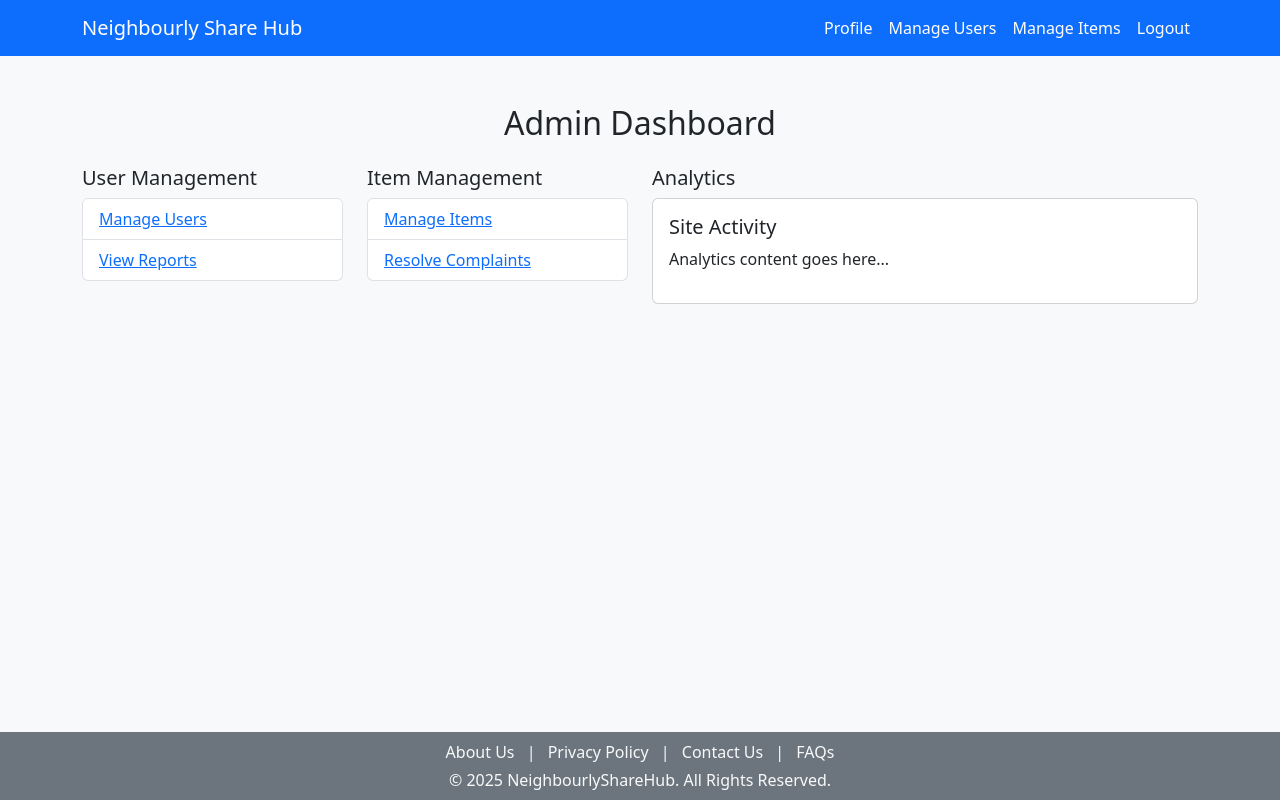
After one commit to SreeragSreekanth/neighbourlysharehub, a Django app: page /admindash/ in a window 1280 px wide. The commit adds this page. Run offline with Django 5.2, Linux system fonts and the light colour scheme.

Commit message:
added authenthication based on roles

```diff
--- a/userauth/models.py
+++ b/userauth/models.py
@@ -4,6 +4,7 @@ from django.contrib.auth.models import AbstractUser
 
 class Register(AbstractUser):
     ROLE_CHOICES = [
+        ('admin','Admin'),
         ('user', 'User'),
         ('valuator', 'Valuator'),
     ]
--- /dev/null
+++ b/userauth/templates/admin.html
@@ -0,0 +1,39 @@
+{% extends 'layout.html' %}
+
+{% block title %}
+    Admin Dashboard
+{% endblock %}
+
+{% block content %}
+<div class="container mt-5">
+    <h2 class="text-center mb-4">Admin Dashboard</h2>
+
+    <!-- Admin Dashboard Content -->
+    <div class="row">
+        <div class="col-md-3">
+            <h5>User Management</h5>
+            <ul class="list-group">
+                <li class="list-group-item"><a href="/admin/users">Manage Users</a></li>
+                <li class="list-group-item"><a href="/admin/reports">View Reports</a></li>
+            </ul>
+        </div>
+        <div class="col-md-3">
+            <h5>Item Management</h5>
+            <ul class="list-group">
+                <li class="list-group-item"><a href="/admin/items">Manage Items</a></li>
+                <li class="list-group-item"><a href="/admin/complaints">Resolve Complaints</a></li>
+            </ul>
+        </div>
+        <div class="col-md-6">
+            <h5>Analytics</h5>
+            <!-- Place for Admin analytics or graphs -->
+            <div class="card">
+                <div class="card-body">
+                    <h5 class="card-title">Site Activity</h5>
+                    <p>Analytics content goes here...</p>
+                </div>
+            </div>
+        </div>
+    </div>
+</div>
+{% endblock %}
--- a/userauth/templates/layout.html
+++ b/userauth/templates/layout.html
@@ -18,9 +18,23 @@
     <!-- Navbar for Login and Signup -->
     <nav class="navbar navbar-expand-lg navbar-light bg-primary">
         <div class="container">
+            <!-- Center the brand name -->
+            <a class="navbar-brand mx-auto text-white" href="#">Neighbourly Share Hub</a>
+        </div>
+    </nav>
+
+    {% elif page_name == 'home' or page_name == 'about' %}
+    <nav class="navbar navbar-expand-lg navbar-light bg-primary">
+        <div class="container">
             <a class="navbar-brand text-white" href="#">Neighbourly Share Hub</a>
             <div class="collapse navbar-collapse">
                 <ul class="navbar-nav ms-auto">
+                    <li class="nav-item">
+                        <a class="nav-link text-white" href="/">Home</a>
+                    </li>
+                    <li class="nav-item">
+                        <a class="nav-link text-white" href="/about/">About</a>
+                    </li>
                     <li class="nav-item">
                         <a class="nav-link text-white" href="/login/">Login</a>
                     </li>
@@ -31,30 +45,84 @@
             </div>
         </div>
     </nav>
-    {% else %}
-    <!-- Navbar for Home -->
+    {% elif page_name == 'admin' %}
     <nav class="navbar navbar-expand-lg navbar-light bg-primary">
         <div class="container">
-            <a class="navbar-brand text-white" href="#">Neighbourly Share Hub</a>
-            <div class="collapse navbar-collapse">
+            <a class="navbar-brand mx-auto text-white" href="#">Neighbourly Share Hub</a>
+            <button class="navbar-toggler" type="button" data-bs-toggle="collapse" data-bs-target="#navbarNav" aria-controls="navbarNav" aria-expanded="false" aria-label="Toggle navigation">
+                <span class="navbar-toggler-icon"></span>
+            </button>
+            <div class="collapse navbar-collapse" id="navbarNav">
                 <ul class="navbar-nav ms-auto">
                     <li class="nav-item">
-                        <a class="nav-link text-white" href="/explore">Explore</a>
+                        <a class="nav-link text-white" href="/admindash/">Profile</a>
                     </li>
                     <li class="nav-item">
-                        <a class="nav-link text-white" href="/profile">Profile</a>
+                        <a class="nav-link text-white" href="/admindash/users">Manage Users</a>
                     </li>
                     <li class="nav-item">
-                        <a class="nav-link text-white" href="/about/">About</a>
+                        <a class="nav-link text-white" href="/admindash/items">Manage Items</a>
                     </li>
-                </li>
-                <li class="nav-item">
-                    <a class="nav-link text-white" href="/login/">Logout</a>
-                </li>
+                    <li class="nav-item">
+                        <a class="nav-link text-white" href="/login/">Logout</a>
+                    </li>
                 </ul>
             </div>
         </div>
     </nav>
+
+    {% elif page_name == 'user' %}
+        <nav class="navbar navbar-expand-lg navbar-light bg-primary">
+            <div class="container">
+                <a class="navbar-brand mx-auto text-white" href="#">Neighbourly Share Hub</a>
+                <button class="navbar-toggler" type="button" data-bs-toggle="collapse" data-bs-target="#navbarNav" aria-controls="navbarNav" aria-expanded="false" aria-label="Toggle navigation">
+                    <span class="navbar-toggler-icon"></span>
+                </button>
+                <div class="collapse navbar-collapse" id="navbarNav">
+                    <ul class="navbar-nav ms-auto">
+                        <li class="nav-item">
+                            <a class="nav-link text-white" href="/user/">Profile</a>
+                        </li>
+                        <li class="nav-item">
+                            <a class="nav-link text-white" href="/explore">Explore</a>
+                        </li>
+                        <li class="nav-item">
+                            <a class="nav-link text-white" href="/login/">Logout</a>
+                        </li>
+                    </ul>
+                </div>
+            </div>
+        </nav>
+
+    {% elif page_name == 'valuator' %}
+        <nav class="navbar navbar-expand-lg navbar-light bg-primary">
+            <div class="container">
+                <!-- Center the brand name -->
+                <a class="navbar-brand mx-auto text-white" href="#">Neighbourly Share Hub</a>
+                <button class="navbar-toggler" type="button" data-bs-toggle="collapse" data-bs-target="#navbarNav" aria-controls="navbarNav" aria-expanded="false" aria-label="Toggle navigation">
+                    <span class="navbar-toggler-icon"></span>
+                </button>
+                <div class="collapse navbar-collapse" id="navbarNav">
+                    <ul class="navbar-nav ms-auto">
+                        <!-- Links for Valuator Dashboard -->
+                        <li class="nav-item">
+                            <a class="nav-link text-white" href="/valuator/">Profile</a>
+                        </li>
+                        <li class="nav-item">
+                            <a class="nav-link text-white" href="/valuator/categories">Manage Categories</a>
+                        </li>
+                        <li class="nav-item">
+                            <a class="nav-link text-white" href="/valuator/complaints">Resolve Complaints</a>
+                        </li>
+                        <!-- Logout Link -->
+                        <li class="nav-item">
+                            <a class="nav-link text-white" href="/login/">Logout</a>
+                        </li>
+                    </ul>
+                </div>
+            </div>
+        </nav>
+
     {% endif %}
 
     {% block content %}
--- a/userauth/urls.py
+++ b/userauth/urls.py
@@ -7,4 +7,7 @@ urlpatterns = [
     path('signup/', views.userReg),
     path('', views.homeFun),
     path('about/', views.aboutUs),
+    path('admindash/', views.AdminDashboard),
+    path('user/', views.UserDashboard),
+    path('valuator/', views.ValuatorDashboard),
 ]
--- a/userauth/views.py
+++ b/userauth/views.py
@@ -7,22 +7,27 @@ from django.contrib.auth.hashers import make_password
 # Create your views here.
 def Login(request):
     if request.method == 'POST':
-        email = request.POST['email']
+        username = request.POST['username']
         password = request.POST['password']
 
         try:
-            # Fetch user by email
-            user_obj = Register.objects.get(email=email)
-            # Authenticate using the username
+            user_obj = Register.objects.get(username=username)
+
             user = authenticate(request, username=user_obj.username, password=password)
 
             if user is not None:
                 login(request, user)
-                return redirect('/')  # Replace '/' with your desired home view
+                if user_obj.role == 'admin':
+                    return redirect('/admindash/')
+                elif user_obj.role == 'valuator':
+                    return redirect('/valuator/')
+                else:
+                    return redirect('/user/')
             else:
-                messages.error(request, 'Invalid email or password')
+                messages.error(request, 'Invalid username or password')
+
         except Register.DoesNotExist:
-            messages.error(request, 'No account found with this email')
+            messages.error(request, 'No account found with this username')
 
     return render(request, 'index.html', {'page_name': 'login'})
 
@@ -31,31 +36,45 @@ def aboutUs(request):
 
     fruits = ["apple","orange","grapes"]
 
-    return render(request,'about.html',{ 'name': "Sreerag", 'fruits':fruits})
+    return render(request,'about.html',{ 'name': "Sreerag", 'fruits':fruits, 'page_name':'about'})
 
 def userReg(request):
     if request.method == 'POST':
-        # Fetching form data from the POST request
-
         password = request.POST.get('password')
-
 
         form = RegisterForm(request.POST)
 
         if form.is_valid():
-            user = form.save(commit=False)
-            user.password = make_password(password)
-            user.save()
+            username = form.cleaned_data['username']
+            email = form.cleaned_data['email']
 
+            if Register.objects.filter(username=username).exists():
+                messages.error(request, 'Username already exists. Please choose a different one.')
+            elif Register.objects.filter(email=email).exists():
+                messages.error(request, 'Email already exists. Please use a different email address.')
+            else:
+                user = form.save(commit=False)
+                user.password = make_password(password)
+                user.save()
+
+                messages.success(request, 'Account created successfully! You can now log in.')
+                return redirect('/login/')
         else:
-            print(form.errors)
+            messages.error(request, 'Please fill all the fields correctly.')
+
     else:
+        form = RegisterForm()
 
-        form = RegisterForm()
-        # Password validation: check if passwords match
-
-        # Render the signup page for GET requests
-    return render(request, 'signup.html', {'page_name': 'signup','form':form})
+    return render(request, 'signup.html', {'page_name': 'signup', 'form': form})
 
 def homeFun(request):
-    return render(request,'home.html')
+    return render(request,'home.html',{'page_name':'home'})
+
+def AdminDashboard(request):
+    return render(request, 'admin.html', {'page_name': 'admin'})
+
+def UserDashboard(request):
+    return render(request, 'user.html', {'page_name': 'user'})
+
+def ValuatorDashboard(request):
+    return render(request, 'valuator.html', {'page_name': 'valuator'})
```
Also changed, not shown: userauth/templates/index.html (+13 -10 lines), userauth/templates/signup.html (+11 -0 lines), userauth/templates/user.html (added, +36 -0 lines), userauth/templates/valuator.html (added, +27 -0 lines).
